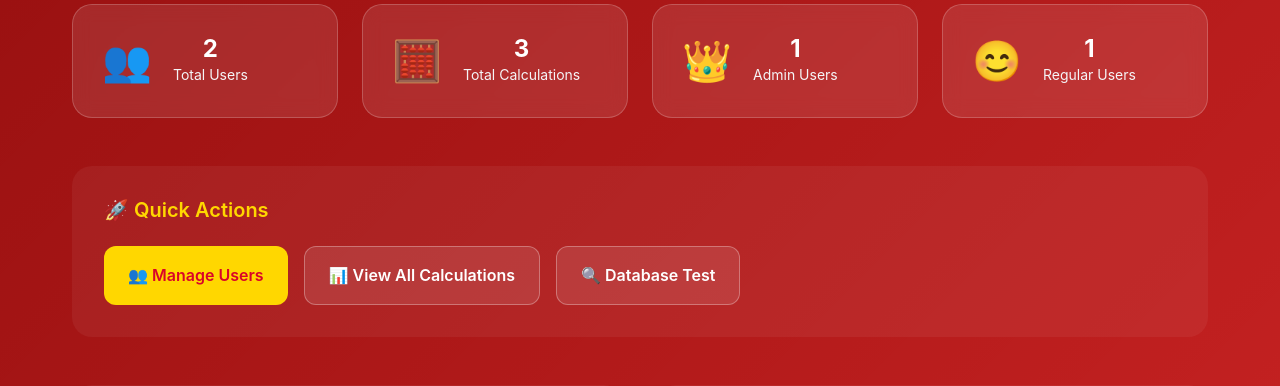
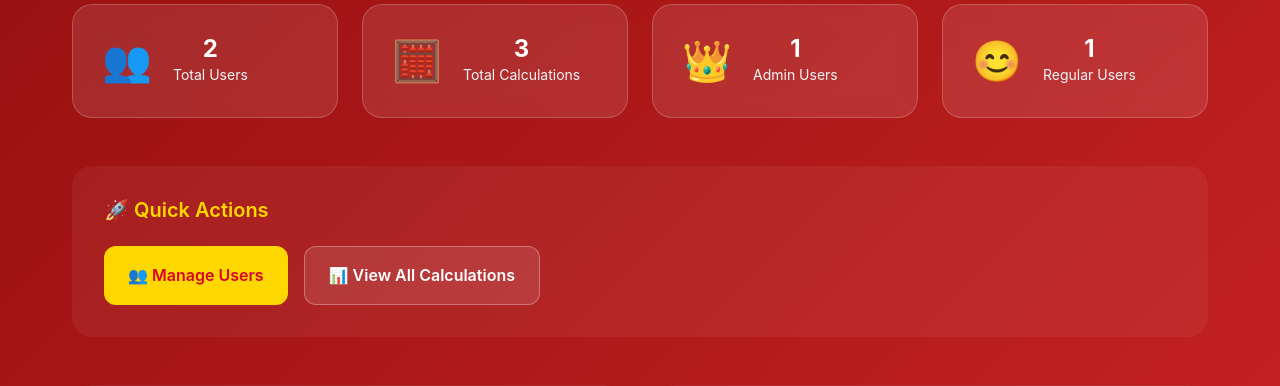
Before and after one commit to julienmagro/amsterdam-website, a Flask app: page /admin in a window 1280 px wide. Shown: the part 425-811 px from the top of the page. Run offline with Flask 3, Linux system fonts and the light colour scheme; a user stored in the database is signed in.

Commit message:
🔧 Fix admin panel - remove broken db_test route reference

```diff
--- a/templates/admin/dashboard.html
+++ b/templates/admin/dashboard.html
@@ -101,9 +101,6 @@
                         <a href="{{ url_for('calculation_history') }}" class="action-btn secondary">
                             📊 View All Calculations
                         </a>
-                        <a href="{{ url_for('db_test') }}" class="action-btn secondary">
-                            🔍 Database Test
-                        </a>
                     </div>
                 </div>
 
```
